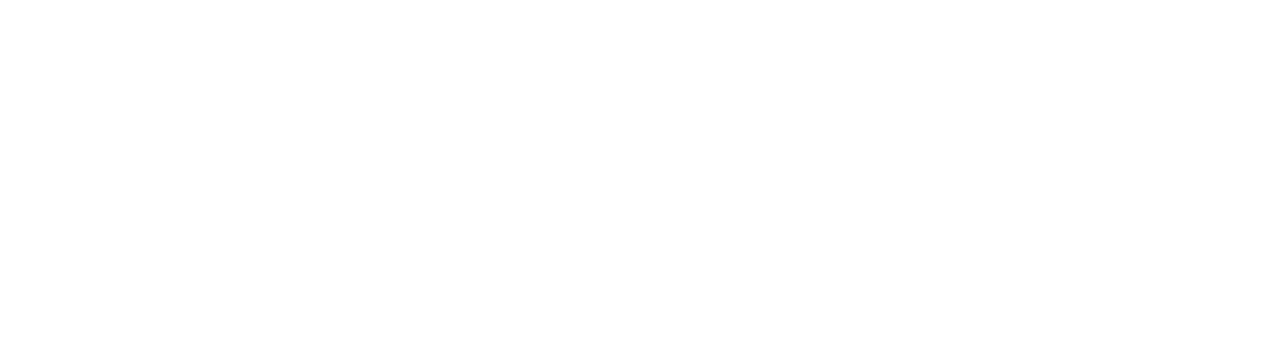
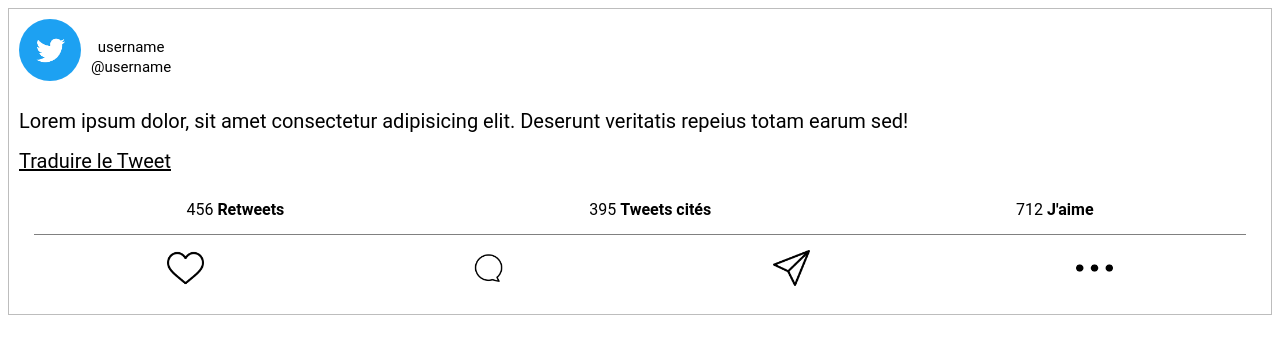
Before and after one commit to Max-691/Twitter, a plain HTML site: page draft/index.html in a window 1280 px wide. Drawn offline with Linux system fonts and the light colour scheme.

Commit message:
Finish HTML-CSS, starting JS

```diff
--- a/draft/css/style.css
+++ b/draft/css/style.css
@@ -0,0 +1,78 @@
+*{box-sizing: border-box;}
+html{font-size: 62.5%;}
+body{
+    font-size: 1.5rem;
+    font-family: 'Roboto', sans-serif;
+    line-height: 1;
+    color: black;
+}
+ul{list-style: none; padding: 0; margin: 0;}
+img{max-width: 100%;}
+a{color: black;}
+
+
+article{
+    border: solid 1px #bdbdbd;
+    padding: 1rem;
+}
+
+.img-container{
+    display: flex;
+    align-items: center;
+}
+
+.img-container p{
+    margin-bottom: 5px;
+}
+
+.img-container span{
+    display: block;
+}
+
+.img-container img{
+    width: 5%;
+    border-radius: 100%;
+}
+
+.username-container{
+    display: flex;
+    flex-direction: column;
+    align-items: center;
+    margin-left: 10px;
+}
+
+.container{
+    max-width: 80%;
+}
+
+.content{
+    margin-top: 3rem;
+    font-size: 2rem;
+}
+
+.stats{
+    display: flex;
+    justify-content: space-around;
+    font-size: 1.6rem;
+    border-bottom: solid 1px grey;
+}
+
+.stats span{
+    font-weight: bold;
+}
+
+.reactions{
+    text-align: center;
+}
+
+.reactions ul{
+    display: flex;
+    justify-content: space-around;
+}
+.reactions img{
+    width: 12%;
+}
+
+.stats, .reactions{
+    margin: 1.5rem;
+}
--- a/draft/index.html
+++ b/draft/index.html
@@ -1,5 +1,5 @@
 <!DOCTYPE html>
-<html lang="en">
+<html lang="fr">
 <head>
     <meta charset="UTF-8">
     <meta http-equiv="X-UA-Compatible" content="IE=edge">
@@ -8,7 +8,33 @@
     <link rel="stylesheet" type="text/css" href="css/style.css">
 </head>
 <body>
+    <article>
+        <div class="img-container">
+            <img src="img/logo.png" alt="logo">
+            <div class="username-container">
+                 <p>username</p>
+            <span>@username</span>
+            </div>
 
+        </div>
+        <div class="content container">
+            <p>Lorem ipsum dolor, sit amet consectetur adipisicing elit. Deserunt veritatis repeius totam earum sed!</p>
+            <a href="#">Traduire le Tweet</a>
+        </div>
+        <div class="stats">
+            <p>456 <span>Retweets</span></p>
+            <p>395 <span>Tweets cités</span></p>
+            <p>712 <span>J'aime</span></p>
+        </div>
+        <div class="reactions">
+            <ul>
+                <li><a href="#"><img src="img/like.png" alt="like"></a></li>
+                <li><a href="#"><img src="img/comment.png" alt="comment"></a></li>
+                <li><a href="#"><img src="img/send.png" alt="send"></a></li>
+                <li><a href="#"><img src="img/more.png" alt="more"></a></li>
+            </ul>
+        </div>
+    </article>
     <script src="js/app.js"></script>
 </body>
 </html>
```
Also changed, not shown: draft/img/bookmark.png (added), draft/img/bookmarked.png (added), draft/img/comment.png (added), draft/img/like.png (added), draft/img/liked.png (added), draft/img/logo.png (added), draft/img/more.png (added), draft/img/send.png (added).
